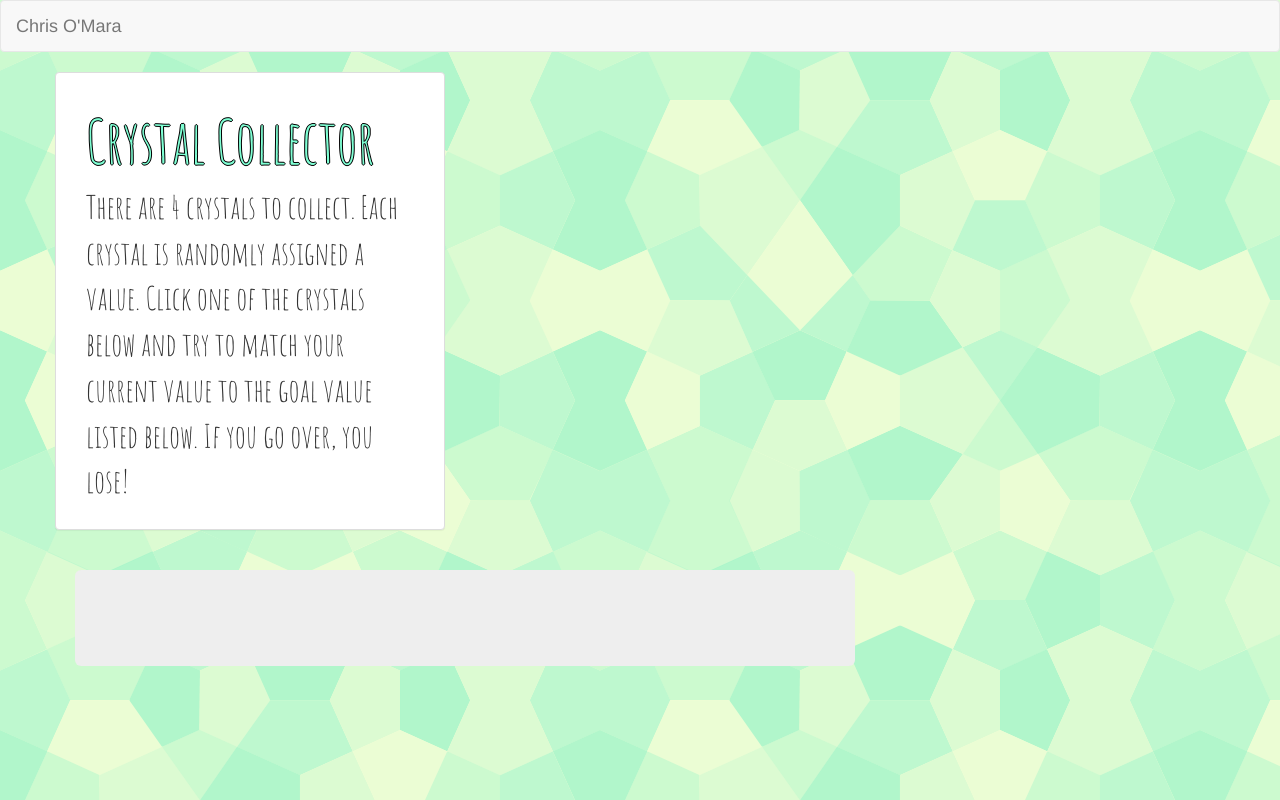
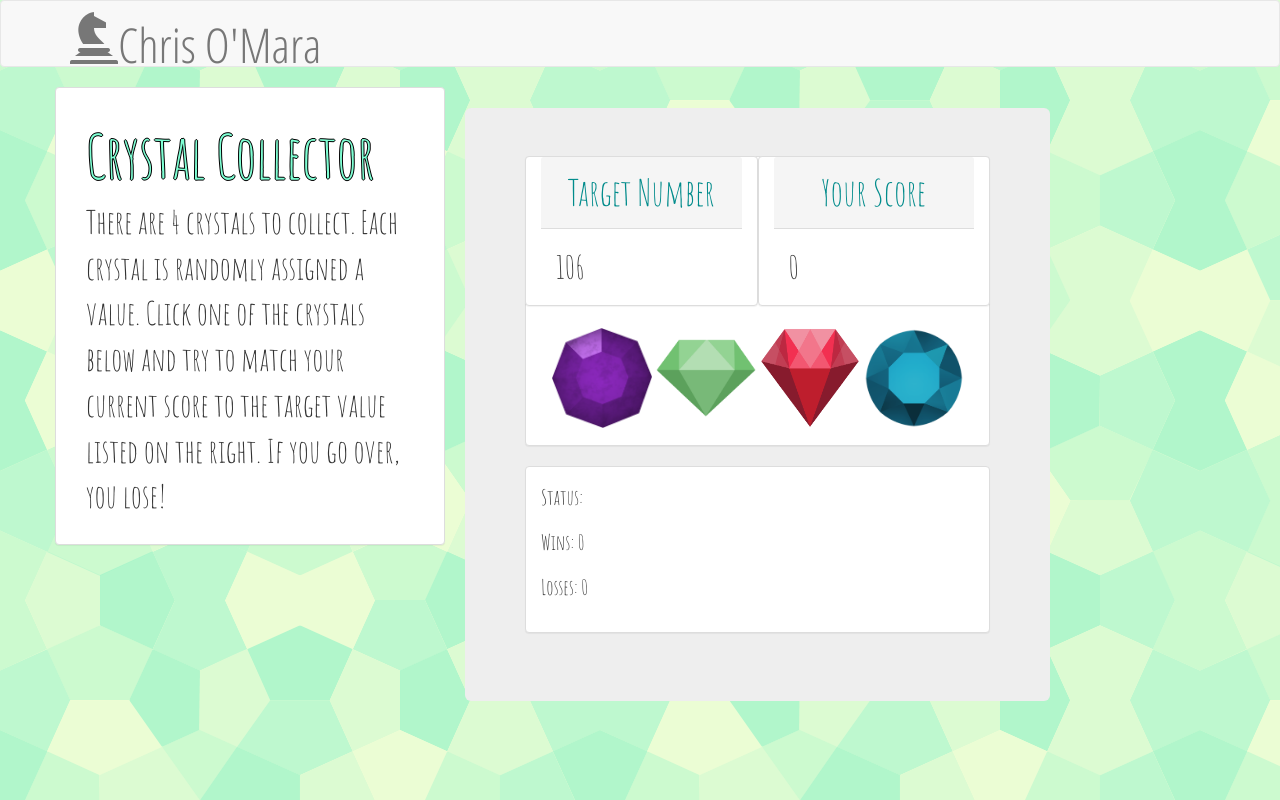
Before and after one commit to Comara17/Crystal-Collector, a plain HTML site: page index.html in a window 1280 px wide. Drawn offline with nearby package versions, Linux system fonts and the light colour scheme.

Commit message:
Working Build

```diff
--- a/assets/css/style.css
+++ b/assets/css/style.css
@@ -16,12 +16,29 @@ h1 {
 	color: aquamarine;
 	text-shadow: -1px 0 black, 0 1px black, 1px 0 black, 0 -1px black;
 }
-
-a {
+.navbar {
+    padding-bottom: 15px;
+}
+.navbar-brand {
 	font-family: 'Helvetica', sans-serif;
-	font-size: 42px;
+	font-size: 48px;
+    font-family: 'Open Sans Condensed', sans-serif;
 }
 
 .jumbotron {
 	margin: 20px;
 }
+.panel-heading {
+    font-size: 36px;
+    color: darkcyan!important;
+}
+
+.panel-body {
+    font-size: 32px;
+}
+
+img {
+    width: 100px;
+    height: 100px;
+    margin: 2px;
+}
--- a/assets/js/game.js
+++ b/assets/js/game.js
@@ -20,16 +20,18 @@ $(document).ready(function() {
 
 		var numberToGuess = Math.floor(Math.random()*(120-19+1)+19);
 
-		$('.value').text(numberToGuess);
+		$('#numberTarget').text(numberToGuess);
 
 
 		$('.crystalImage').on('click', function(){
-		    counter = counter + parseInt($(this).data('num'));
+		    counter = counter + $(this).data('num');
 
 		    $('#yourScore').text(counter);
 
+            $('#status').empty();
+
 		    if (counter == numberToGuess){
-		      $('#status').text('You won!!!!');
+		      $('#status').text('You won!');
 		      wins += 1;
 		      $('#win').text(wins);
 		      $('#crystals').empty();
--- a/index.html
+++ b/index.html
@@ -7,14 +7,15 @@
 		<link rel="stylesheet" href="https://maxcdn.bootstrapcdn.com/bootstrap/3.3.7/css/bootstrap.min.css">
 		<link rel="stylesheet" type='text/css' href="assets/css/style.css">
 		<link href="https://fonts.googleapis.com/css?family=Amatic+SC" rel="stylesheet">
+        <link href="https://fonts.googleapis.com/css?family=Open+Sans+Condensed:300" rel="stylesheet">
 	</head>
 
 	<body>
 
 		<nav class="navbar navbar-default">
-		  <div class="container-fluid">
+		  <div class="container">
 			<div class="navbar-header">
-				<a class="navbar-brand" href="https://github.com/Comara17">Chris O'Mara</a>
+				<a class="navbar-brand" href="https://github.com/Comara17" target="_blank"\> <span class="glyphicon glyphicon-knight" aria-hidden="true"></span>Chris O'Mara</a>
 			</div>
 		  </div>
 		</nav>
@@ -25,18 +26,49 @@
 				  <div class="panel-body">
 					<h1>Crystal Collector</h1>
 					<p>
-					  There are 4 crystals to collect. Each crystal is randomly assigned a value. Click one of the crystals below and try to match your current value to the goal value listed below. If you go over, you lose!
+					  There are 4 crystals to collect. Each crystal is randomly assigned a value. Click one of the crystals below and try to match your current score to the target value listed on the right. If you go over, you lose!
 					</p>
 				  </div>
 				</div>
+                <div class="col-md-2"></div>
+				<div class="jumbotron col-md-6">
+				    <div class="panel panel-default col-md-6">
+                      <div class="panel-heading text-center">Target Number</div>
+                      <div class="panel-body">
+                        <span id="numberTarget"></span>
+                      </div>
+                    </div>
 
-				<div class="jumbotron col-md-8">
+                    <div class="panel panel-default col-md-6">
+                      <div class="panel-heading text-center">Your Score</div>
+                      <div class="panel-body">
+                        <span id="yourScore"></span>
+                      </div>
+                    </div>
+
+                    <div class="panel panel-default text-center">
+                      <div id="crystals" class="panel-body">
+                      </div>
+                    </div>
+
+                     <div class="panel panel-default">
+                      <div class="panel-body">
+                          <p>Status: <span id="status"></span></p>
+                          <p>Wins: <span id="win"></span></p>
+                          <p>Losses: <span id="loss"></span></p>
+                      </div>
+				</div>
 
 				</div>
 			</div>
-		</div>
 
-		<script src="jquery-3.2.1.min.js"></script>
+
+            </div>
+
+
+		<script src="https://code.jquery.com/jquery-3.2.1.js"
+          integrity="sha256-DZAnKJ/6XZ9si04Hgrsxu/8s717jcIzLy3oi35EouyE="
+          crossorigin="anonymous"></script>
 		<script src="assets/js/game.js"></script>
 	</body>
 
```
